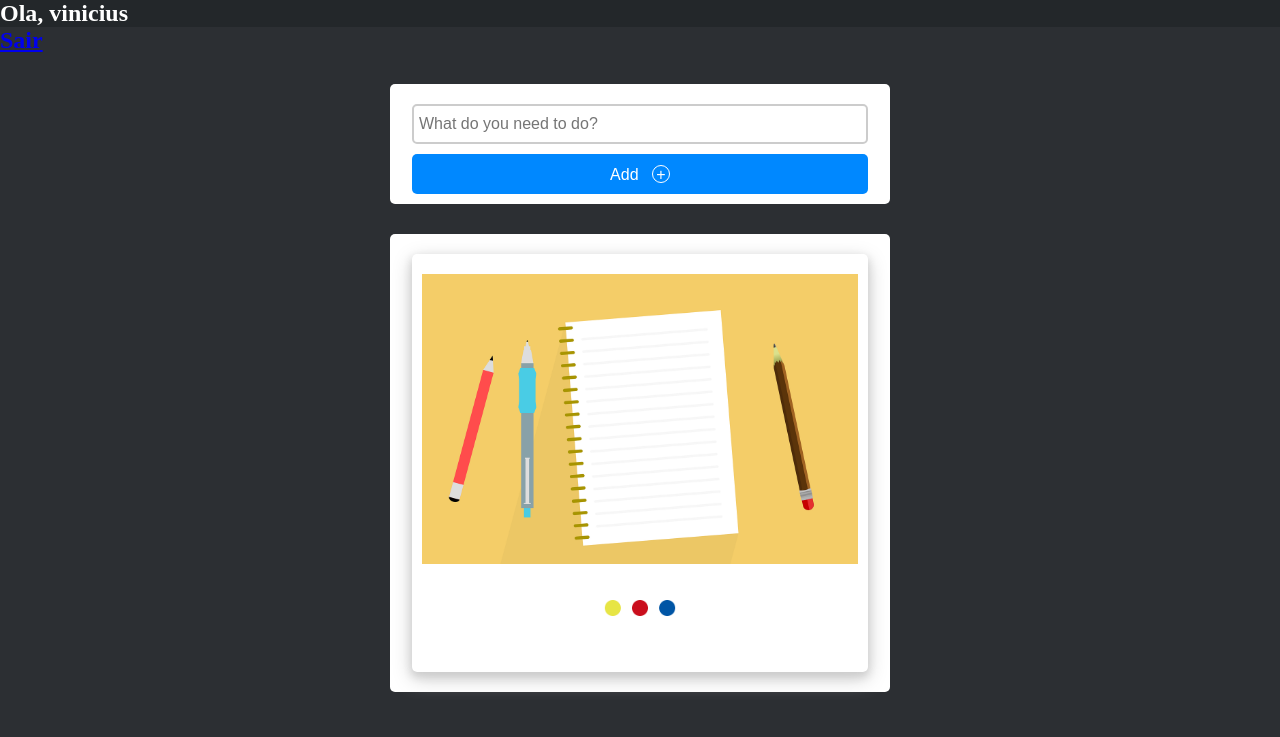
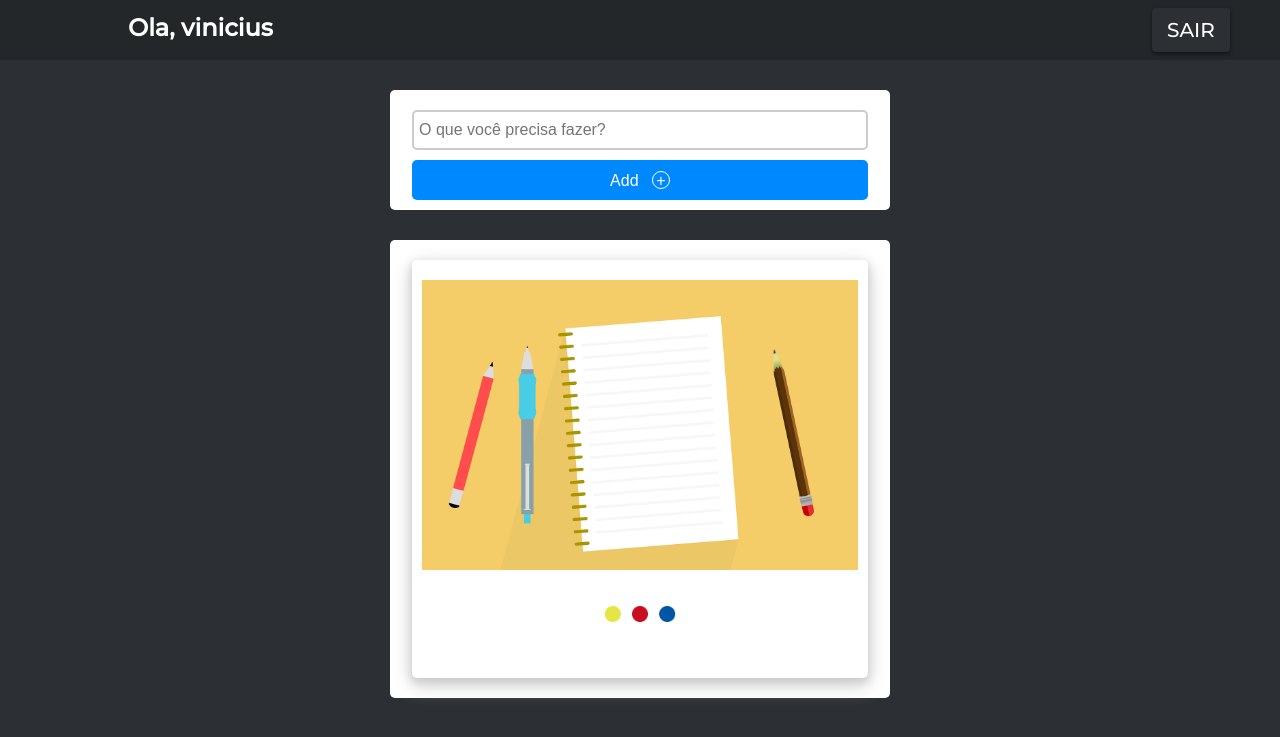
Before and after one commit to petscaramussi/ToDoList, a PHP site: page /painel.php in a window 1280 px wide. Shown: the top 737 px of the page. Run offline with PHP 8.4, Linux system fonts and the light colour scheme; a user stored in the database is signed in; data that the repository does not hold is empty.

Commit message:
Painel Style

```diff
--- a/projeto/css/style.css
+++ b/projeto/css/style.css
@@ -1,16 +1,8 @@
-body {
-    background: #2c2f33;
-  }
 
   * {
     padding: 0px;
     margin: 0px;
     box-sizing: border-box;
-  }
-
-  .hello{
-    background-color: #23272a;
-    color: #fff;
   }
 
   .main-section {
--- a/projeto/index.php
+++ b/projeto/index.php
@@ -27,7 +27,7 @@ if(isset($_GET['status'])){
 
         <div class="txtb">
           <input name="senha" type="password">
-          <span data-placeholder="Password"></span>
+          <span data-placeholder="Senha"></span>
         </div>
 
         <input type="submit" class="logbtn" value="Login">
--- a/projeto/painel.php
+++ b/projeto/painel.php
@@ -12,15 +12,37 @@ $nome_usuario = $_SESSION['nome'];
     <meta name="viewport" content="width=device-width, initial-scale=1.0">
     <meta http-equiv="X-UA-Compatible" content="ie=edge">
     <title>To-Do List</title>
+    <link href="https://fonts.googleapis.com/css2?family=Montserrat:wght@500&display=swap" rel="stylesheet">
     <link rel="stylesheet" href="css/style.css">
+
 </head>
-<body>
+<body style="background-color: 	#2c2f33;">
 
 <div class="hello">
-	<h2>Ola, <?php echo $nome_usuario; ?> </h2>
+	<h2 style="color: #fff;
+    background-color: #23272a;
+    height: 60px;
+    font-family: 'Montserrat', sans-serif;
+    padding-left: 10%;
+    padding-top: 1%;
+    ">Ola, <?php echo $nome_usuario; ?> </h2>
     </div>
+
     <!--<p class="id_usuario">ID do usuario: <?php //echo $id_usuario; ?> </p> -->
-	<h2><a href="logout.php">Sair</a></h2>
+
+	<button style="position: absolute;
+    top: 1%;
+    left: 90%;
+    padding: 10px 15px;
+    text-transform: uppercase;
+    font-family: 'Montserrat' , sans-serif;
+    font-size: 20px;
+    overflow: hidden;
+    border: 0;
+    border-radius: 4px;
+    background-color: #2c2f33;
+    box-shadow: 0 2px 4px rgba(0, 0, 0, 0.5);
+    "><a href="logout.php" style="text-decoration: none; color: #fff;">Sair</a></button>
 
     <div class="main-section">
        <div class="add-section">
@@ -36,7 +58,7 @@ $nome_usuario = $_SESSION['nome'];
              <?php }else{ ?>
               <input type="text"
                      name="title"
-                     placeholder="What do you need to do?" />
+                     placeholder="O que você precisa fazer?" />
 			  <input type="hidden" name="id_usuario" value="<?php echo $id_usuario; ?>"/>
               <button type="submit">Add &nbsp; <span>&#43;</span></button>
              <?php } ?>
```
Also changed, not shown: projeto/img/bck.jpg (added).
